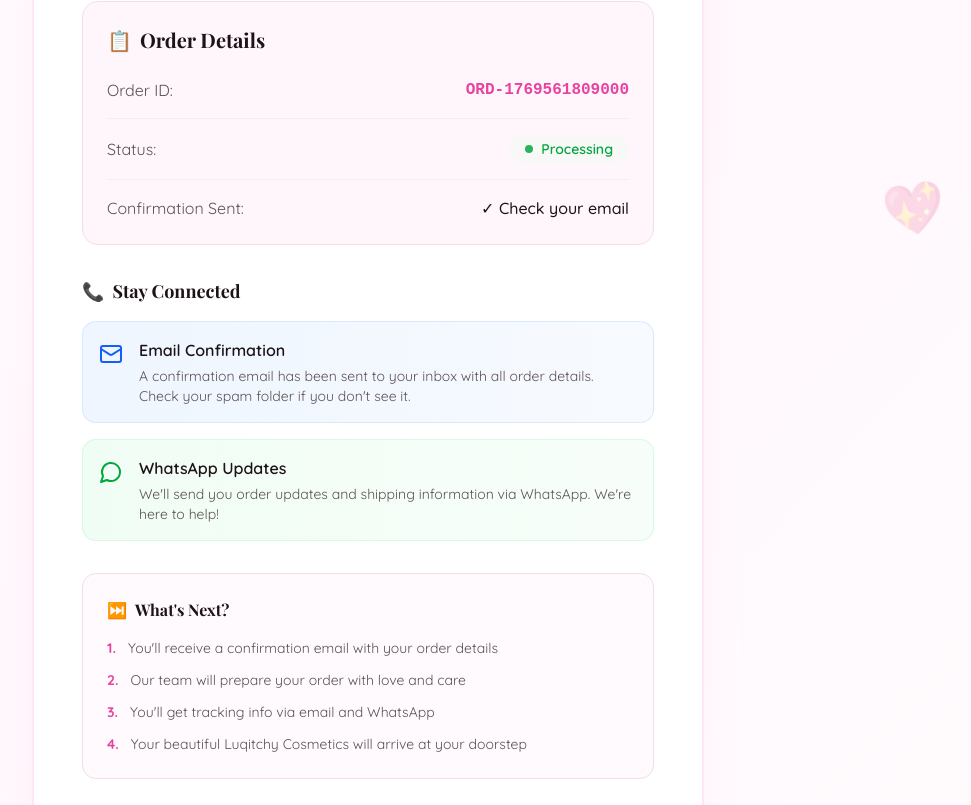
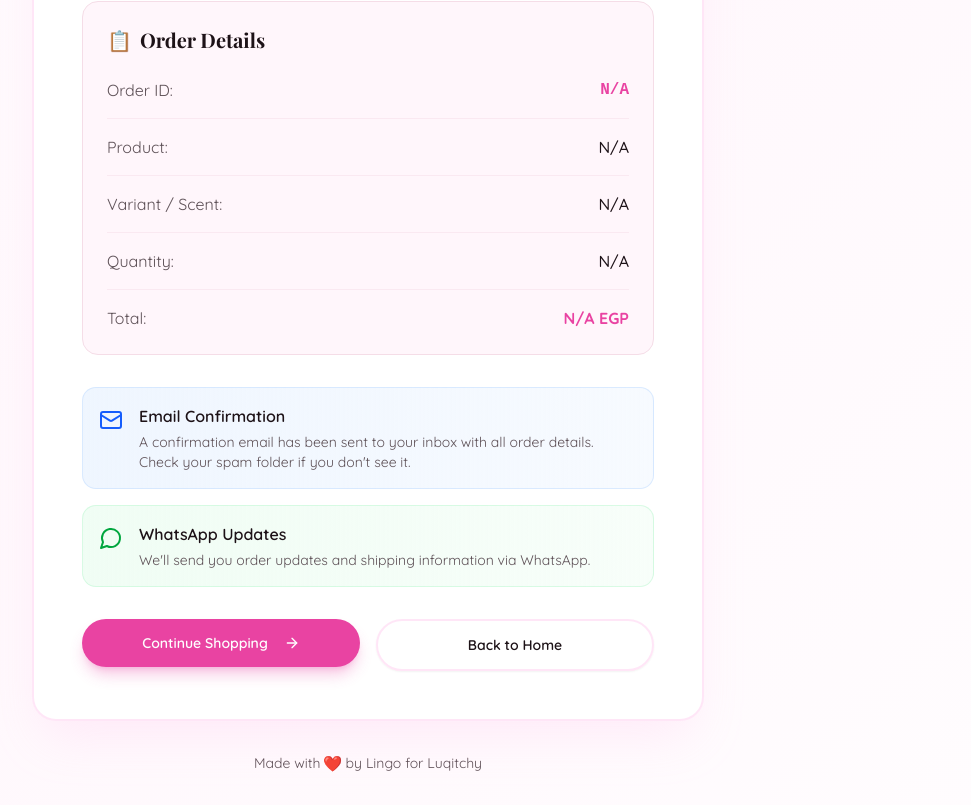
Before and after one commit to 425053-ai/Luqitchy-Cosmetics, a Next.js app: page /order/confirmation in a window 1280 px wide. Shown: the part 435-1240 px from the top of the page, without its empty margins (272-1243 px from the left). Built offline with nearby package versions, Linux system fonts and the light colour scheme; a web font is replaced by a local one.

Commit message:
Update OrderForm and ConfirmationPage: added full order details, EmailJS integration, and navigation

```diff
--- a/app/order/confirmation/page.tsx
+++ b/app/order/confirmation/page.tsx
@@ -1,17 +1,29 @@
+"use client"
+
 import Link from "next/link"
+import { useSearchParams } from "next/navigation"
 import { Button } from "@/components/ui/button"
 import { CheckCircle, Mail, MessageCircle, ArrowRight } from "lucide-react"
 
 export default function ConfirmationPage() {
+  const params = useSearchParams()
+  const orderId = params.get("orderId") || "N/A"
+  const product = params.get("product") || "N/A"
+  const quantity = params.get("quantity") || "N/A"
+  const scent = params.get("scent") || "N/A"
+  const total = params.get("total") || "N/A"
+
   return (
     <main className="min-h-screen bg-gradient-to-br from-background via-secondary/30 to-background flex items-center justify-center px-4 py-8">
-      <div className="w-full max-w-2xl">
-        {/* Animated background elements */}
+      <div className="w-full max-w-2xl relative">
+
+        {/* Animated background */}
         <div className="absolute top-20 left-10 text-6xl animate-float opacity-20">✨</div>
         <div className="absolute bottom-32 right-16 text-5xl animate-bounce-rotate opacity-20">💖</div>
 
-        {/* Main card */}
+        {/* Card */}
         <div className="relative bg-card rounded-3xl border-2 border-primary/30 p-8 md:p-12 shadow-2xl shadow-primary/20 backdrop-blur-sm">
+
           {/* Success icon */}
           <div className="flex justify-center mb-8">
             <div className="relative">
@@ -22,15 +34,13 @@ export default function ConfirmationPage() {
             </div>
           </div>
 
-          {/* Main heading */}
+          {/* Heading */}
           <h1 className="text-4xl md:text-5xl font-serif font-bold text-center text-foreground mb-4">Thank You! 🎉</h1>
-
           <p className="text-xl text-center text-muted-foreground mb-8 leading-relaxed">
-            Your order has been received and is being processed with love. We're thrilled to prepare your Luqitchy
-            Cosmetics for you!
+            Your order has been received and is being processed with love. We're thrilled to prepare your Luqitchy Cosmetics for you!
           </p>
 
-          {/* Order details section */}
+          {/* Order Details */}
           <div className="bg-secondary/50 rounded-2xl p-6 mb-8 border border-border">
             <h2 className="font-serif text-xl font-bold text-foreground mb-6 flex items-center gap-2">
               <span>📋</span>
@@ -40,85 +50,54 @@ export default function ConfirmationPage() {
             <div className="space-y-4">
               <div className="flex justify-between items-center pb-4 border-b border-border/50">
                 <span className="text-muted-foreground">Order ID:</span>
-                <span className="font-mono font-bold text-accent">ORD-{Date.now()}</span>
+                <span className="font-mono font-bold text-accent">{orderId}</span>
               </div>
               <div className="flex justify-between items-center pb-4 border-b border-border/50">
-                <span className="text-muted-foreground">Status:</span>
-                <span className="inline-flex items-center gap-2 bg-green-100/20 text-green-600 px-4 py-1 rounded-full text-sm font-semibold">
-                  <span className="w-2 h-2 bg-green-600 rounded-full animate-pulse" />
-                  Processing
-                </span>
+                <span className="text-muted-foreground">Product:</span>
+                <span className="text-foreground font-medium">{product}</span>
+              </div>
+              <div className="flex justify-between items-center pb-4 border-b border-border/50">
+                <span className="text-muted-foreground">Variant / Scent:</span>
+                <span className="text-foreground font-medium">{scent}</span>
+              </div>
+              <div className="flex justify-between items-center pb-4 border-b border-border/50">
+                <span className="text-muted-foreground">Quantity:</span>
+                <span className="text-foreground font-medium">{quantity}</span>
               </div>
               <div className="flex justify-between items-center">
-                <span className="text-muted-foreground">Confirmation Sent:</span>
-                <span className="text-foreground font-medium">✓ Check your email</span>
+                <span className="text-muted-foreground">Total:</span>
+                <span className="font-bold text-accent">{total} EGP</span>
               </div>
             </div>
           </div>
 
-          {/* Communication channels */}
+          {/* Notifications */}
           <div className="space-y-4 mb-8">
-            <h2 className="font-serif text-lg font-bold text-foreground mb-4 flex items-center gap-2">
-              <span>📞</span>
-              Stay Connected
-            </h2>
-
-            {/* Email notification */}
-            <div className="flex items-start gap-4 bg-gradient-to-r from-blue-50 to-blue-50/50 dark:from-blue-950/30 dark:to-blue-950/10 rounded-xl p-4 border border-blue-200/50 dark:border-blue-800/30">
+            <div className="flex items-start gap-4 bg-gradient-to-r from-blue-50 to-blue-50/50 rounded-xl p-4 border border-blue-200/50">
               <Mail className="w-6 h-6 text-blue-600 mt-1 flex-shrink-0" />
               <div className="flex-1">
                 <p className="font-semibold text-foreground mb-1">Email Confirmation</p>
                 <p className="text-sm text-muted-foreground">
-                  A confirmation email has been sent to your inbox with all order details. Check your spam folder if you
-                  don't see it.
+                  A confirmation email has been sent to your inbox with all order details. Check your spam folder if you don't see it.
                 </p>
               </div>
             </div>
-
-            {/* WhatsApp notification */}
-            <div className="flex items-start gap-4 bg-gradient-to-r from-green-50 to-green-50/50 dark:from-green-950/30 dark:to-green-950/10 rounded-xl p-4 border border-green-200/50 dark:border-green-800/30">
+            <div className="flex items-start gap-4 bg-gradient-to-r from-green-50 to-green-50/50 rounded-xl p-4 border border-green-200/50">
               <MessageCircle className="w-6 h-6 text-green-600 mt-1 flex-shrink-0" />
               <div className="flex-1">
                 <p className="font-semibold text-foreground mb-1">WhatsApp Updates</p>
                 <p className="text-sm text-muted-foreground">
-                  We'll send you order updates and shipping information via WhatsApp. We're here to help!
+                  We'll send you order updates and shipping information via WhatsApp.
                 </p>
               </div>
             </div>
-          </div>
-
-          {/* What's next section */}
-          <div className="bg-secondary/30 rounded-xl p-6 mb-8 border border-border">
-            <h3 className="font-serif font-bold text-foreground mb-4 flex items-center gap-2">
-              <span>⏭️</span>
-              What's Next?
-            </h3>
-            <ol className="space-y-3 text-sm text-muted-foreground">
-              <li className="flex gap-3">
-                <span className="font-bold text-accent min-w-fit">1.</span>
-                <span>You'll receive a confirmation email with your order details</span>
-              </li>
-              <li className="flex gap-3">
-                <span className="font-bold text-accent min-w-fit">2.</span>
-                <span>Our team will prepare your order with love and care</span>
-              </li>
-              <li className="flex gap-3">
-                <span className="font-bold text-accent min-w-fit">3.</span>
-                <span>You'll get tracking info via email and WhatsApp</span>
-              </li>
-              <li className="flex gap-3">
-                <span className="font-bold text-accent min-w-fit">4.</span>
-                <span>Your beautiful Luqitchy Cosmetics will arrive at your doorstep</span>
-              </li>
-            </ol>
           </div>
 
           {/* Action buttons */}
           <div className="flex flex-col sm:flex-row gap-4 justify-center">
             <Link href="/#products" className="flex-1">
               <Button className="w-full bg-accent hover:bg-accent/90 text-accent-foreground rounded-full py-6 font-semibold shadow-lg shadow-accent/30 hover:shadow-xl hover:shadow-accent/40 transition-all duration-300 hover:scale-[1.02]">
-                Continue Shopping
-                <ArrowRight className="w-4 h-4 ml-2" />
+                Continue Shopping <ArrowRight className="w-4 h-4 ml-2" />
               </Button>
             </Link>
             <Link href="/" className="flex-1">
@@ -132,7 +111,7 @@ export default function ConfirmationPage() {
           </div>
         </div>
 
-        {/* Footer message */}
+        {/* Footer */}
         <p className="text-center text-sm text-muted-foreground mt-8">
           Made with <span className="text-red-500 animate-heartbeat inline-block">❤️</span> by Lingo for Luqitchy
         </p>
--- a/app/page.tsx
+++ b/app/page.tsx
@@ -1,43 +1,25 @@
-import Image from "next/image"
-import Link from "next/link"
+import { Header } from "@/components/header"
+import { HeroSection } from "@/components/hero-section"
+import { AboutSection } from "@/components/about-section"
+import { ProductsSection } from "@/components/products-section"
+import { WhyChooseSection } from "@/components/why-choose-section"
+import { PoliciesSection } from "@/components/policies-section"
+import { FAQSection } from "@/components/faq-section"
+import { Footer } from "@/components/footer"
+import { FloatingDecorations } from "@/components/floating-decorations"
 
-const products = [
-  { id: "black-honey", name: "Black Honey", price: 100, image: "/images/black-honey.jpeg", description: "A rich, warm honey-brown with golden shimmer." },
-  { id: "burgundy", name: "Burgundy", price: 100, image: "/images/burgundy.jpeg", description: "Deep, luxurious berry red with cherry undertones." },
-  { id: "wine", name: "Wine", price: 100, image: "/images/wine.jpeg", description: "Elegant wine-inspired red with glossy finish." },
-  { id: "mocha", name: "Mocha", price: 100, image: "/images/mocha.jpeg", description: "Creamy coffee-inspired nude with warm undertones." },
-  { id: "strawberry-milk", name: "Strawberry Milk", price: 100, image: "/images/strawberry-milk.jpeg", description: "Sweet, playful pink with creamy shimmer." },
-  { id: "body-lotion-splash", name: "Body Lotion + Splash Bundle", price: 300, image: "/images/body-lotion-splash-mulberry.jpeg", description: "Hydrating lotion & refreshing splash bundle." },
-  { id: "lip-balm", name: "LipBalm", price: 100, image: "/images/lip-balm.jpeg", description: "Nourishing lip care with moisturizing ingredients." },
-]
-
-export default function HomePage() {
+export default function Home() {
   return (
-    <main className="min-h-screen bg-background p-6">
-      <h1 className="text-4xl font-bold text-center mb-12">Luqitchy Cosmetics 💖</h1>
-
-      <div className="grid md:grid-cols-2 lg:grid-cols-3 gap-8">
-        {products.map((product) => (
-          <div key={product.id} className="bg-white rounded-3xl shadow-lg overflow-hidden flex flex-col">
-            <div className="relative w-full aspect-[3/4]">
-              <Image src={product.image} alt={product.name} fill className="object-cover" />
-            </div>
-            <div className="p-4 flex-1 flex flex-col justify-between">
-              <div>
-                <h2 className="text-2xl font-bold mb-2">{product.name}</h2>
-                <p className="text-sm text-muted-foreground mb-4">{product.description}</p>
-                <div className="text-lg font-bold text-accent mb-4">{product.price} EGP</div>
-              </div>
-              <Link
-                href={`/order/${product.id}`}
-                className="mt-auto bg-accent text-white text-center py-2 rounded-lg hover:bg-accent/90 transition"
-              >
-                Order Now
-              </Link>
-            </div>
-          </div>
-        ))}
-      </div>
+    <main className="relative min-h-screen overflow-hidden">
+      <FloatingDecorations />
+      <Header />
+      <HeroSection />
+      <AboutSection />
+      <ProductsSection />
+      <WhyChooseSection />
+      <PoliciesSection />
+      <FAQSection />
+      <Footer />
     </main>
   )
 }
```
